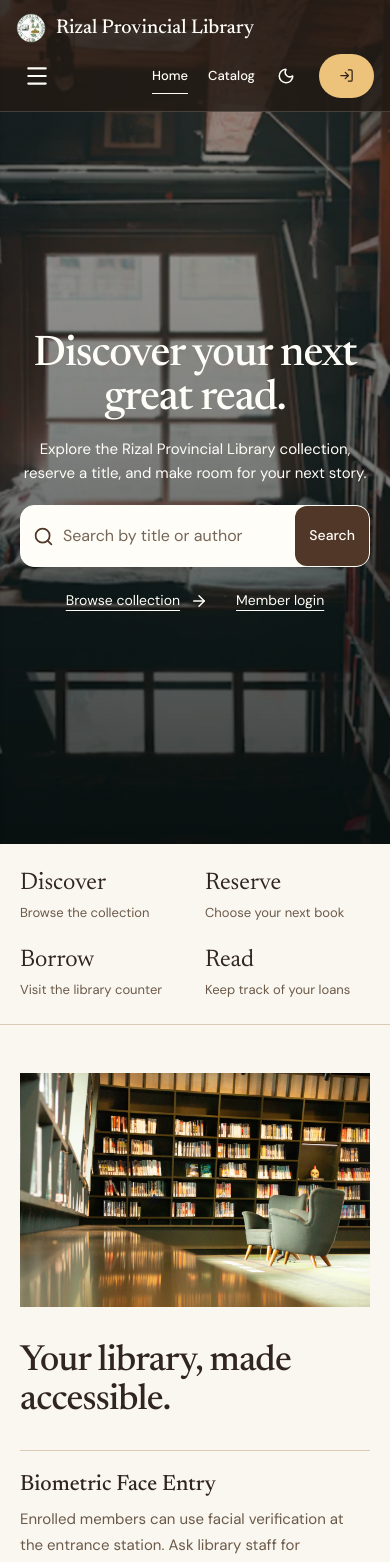
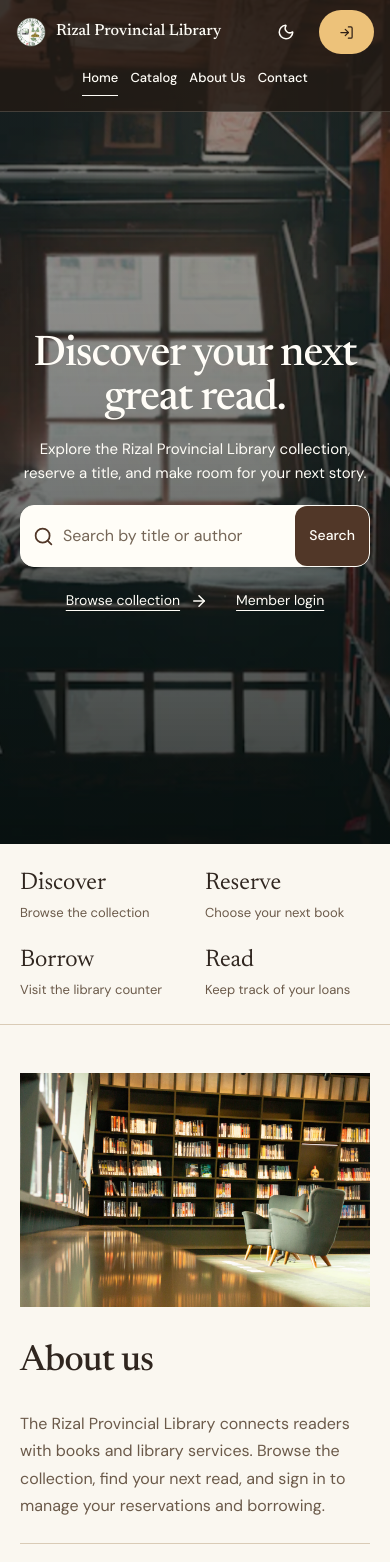
Before and after one commit to tatagos0101-bit/RPL-SYSTEM, a React (Vite) app in the folder frontend/: page / in a window 390 px wide. Shown: the top 1562 px of the page. Built offline with nearby package versions, Linux system fonts and the light colour scheme; no server answers.

Commit message:
Widen the public catalog and add direct About and Contact navigation

```diff
--- a/frontend/src/components/Navbar.jsx
+++ b/frontend/src/components/Navbar.jsx
@@ -1,4 +1,4 @@
-import { useState } from 'react';
+import { useEffect, useState } from 'react';
 import { Link, useLocation, useNavigate } from 'react-router-dom';
 import { Menu, X, LogOut, User, BookOpen, LayoutGrid, Camera, Home, Sun, Moon, LogIn } from 'lucide-react';
 import { clearAuth } from '../api/auth';
@@ -11,10 +11,17 @@ const Navbar = () => {
   );
   const navigate = useNavigate();
   const location = useLocation();
+  const isPublicDiscovery = ['/', '/browse'].includes(location.pathname);
 
   const isLoggedIn = localStorage.getItem('isLoggedIn') === 'true';
   const userRole = localStorage.getItem('userRole');
   const hideCurrentCatalog = isLoggedIn && userRole === 'librarian' && location.pathname.replace(/\/+$/, '') === '/browse';
+
+  useEffect(() => {
+    if (!isPublicDiscovery || location.hash) return;
+    const frame = requestAnimationFrame(() => window.scrollTo({ top: 0, behavior: 'instant' }));
+    return () => cancelAnimationFrame(frame);
+  }, [isPublicDiscovery, location.hash, location.key]);
 
   const toggleTheme = () => {
     const newDark = !isDark;
@@ -47,30 +54,33 @@ const Navbar = () => {
   return (
     <>
       {/* TOP NAV */}
-      <nav className={`rpl-chrome rpl-header fixed top-0 left-0 w-full z-50 ${['/', '/browse'].includes(location.pathname) ? 'rpl-discovery-nav' : ''} ${location.pathname === '/' ? 'rpl-landing-nav' : ''} ${location.pathname === '/browse' ? 'rpl-catalog-nav' : ''}`}>
+      <nav className={`rpl-chrome rpl-header fixed top-0 left-0 w-full z-50 ${isPublicDiscovery ? 'rpl-discovery-nav' : ''} ${location.pathname === '/' ? 'rpl-landing-nav' : ''} ${location.pathname === '/browse' ? 'rpl-catalog-nav' : ''}`}>
         {logoutError && <p role="alert" className="absolute top-full left-0 w-full p-3 bg-panel text-danger">{logoutError}</p>}
 
         {/* Left: Hamburger + Logo */}
         <div className="rpl-header-leading">
-          <button
+          {!isPublicDiscovery && <button
             onClick={() => setIsOpen(true)}
             className="p-2 text-muted hover:bg-info-soft rounded-lg transition-all"
             aria-label="Open menu" aria-expanded={isOpen} aria-controls="public-navigation"
           >
             <Menu size={26} />
-          </button>
+          </button>}
 
           <Link to={getHomePath()} onClick={() => setIsOpen(false)} className="rpl-brand"><img src="/RPL.png" alt="" className="rpl-brand-logo" /><span>Rizal Provincial Library</span></Link>
         </div>
 
+        {isPublicDiscovery && (
+            <div className="discovery-nav-links">
+              <Link to="/" aria-current={location.pathname === '/' && !location.hash ? 'page' : undefined}>Home</Link>
+              {!hideCurrentCatalog && <Link to="/browse" aria-current={location.pathname === '/browse' ? 'page' : undefined}>Catalog</Link>}
+              <Link to="/#about-us" aria-current={location.pathname === '/' && location.hash === '#about-us' ? 'location' : undefined}>About Us</Link>
+              <Link to="/#contact" aria-current={location.pathname === '/' && location.hash === '#contact' ? 'location' : undefined}>Contact</Link>
+            </div>
+        )}
+
         {/* Right: Theme toggle + Auth button */}
         <div className="rpl-header-actions">
-          {['/', '/browse'].includes(location.pathname) && (
-            <div className="discovery-nav-links">
-              <Link to="/" aria-current={location.pathname === '/' ? 'page' : undefined}>Home</Link>
-              {!hideCurrentCatalog && <Link to="/browse" aria-current={location.pathname === '/browse' ? 'page' : undefined}>Catalog</Link>}
-            </div>
-          )}
           <button
             onClick={toggleTheme}
             className="p-2.5 rounded-lg text-muted hover:bg-subtle transition-all"
@@ -103,6 +113,7 @@ const Navbar = () => {
         </div>
       </nav>
 
+      {!isPublicDiscovery && <>
       {/* OVERLAY */}
       {isOpen && (
         <div
@@ -168,6 +179,7 @@ const Navbar = () => {
           </p>
         </div>
       </div>
+      </>}
     </>
   );
 };
--- a/frontend/src/pages/public/LandingPage.jsx
+++ b/frontend/src/pages/public/LandingPage.jsx
@@ -1,6 +1,6 @@
-import { useRef, useState } from 'react';
+import { useEffect, useRef, useState } from 'react';
 import { catalogSearchPath } from '../../api/catalogDiscovery';
-import { Link, useNavigate } from 'react-router-dom';
+import { Link, useLocation, useNavigate } from 'react-router-dom';
 import { Search, Scan, Sparkles, QrCode, MapPin, Clock, Phone, Mail, ChevronRight, ArrowRight } from 'lucide-react';
 import useLandingMotion from '../../components/public/useLandingMotion';
 
@@ -41,7 +41,25 @@ const LandingPage = () => {
   const pageRef = useRef(null);
   const [searchQuery, setSearchQuery] = useState('');
   const navigate = useNavigate();
+  const { hash, key: locationKey } = useLocation();
   useLandingMotion(pageRef);
+
+  useEffect(() => {
+    const targetId = hash === '#about-us' ? 'about-us' : hash === '#contact' ? 'contact' : null;
+    if (!targetId) return;
+    const frame = requestAnimationFrame(() => {
+      const section = document.getElementById(targetId);
+      (section?.querySelector('h2') || section)?.scrollIntoView({
+        behavior: window.matchMedia('(prefers-reduced-motion: reduce)').matches ? 'auto' : 'smooth',
+        block: 'start',
+      });
+    });
+    return () => {
+      cancelAnimationFrame(frame);
+      // A new navigation must not inherit an unfinished native smooth scroll.
+      window.scrollTo({ top: window.scrollY, left: window.scrollX, behavior: 'instant' });
+    };
+  }, [hash, locationKey]);
 
   const handleSearch = (e) => {
     e.preventDefault();
@@ -91,13 +109,17 @@ const LandingPage = () => {
         </div>
       </section>
 
-      <section className="discovery-services" aria-labelledby="discovery-services-title">
+      <section id="about-us" className="discovery-services" aria-labelledby="discovery-services-title">
         <div className="discovery-container discovery-services-layout">
           <div className="discovery-service-photo discovery-reveal">
             <img src="/images/reading-room-1200.webp" alt="Sunlight across a quiet reading room and bookshelves" width="1200" height="800" loading="lazy" decoding="async" />
           </div>
           <div className="discovery-services-copy">
-            <h2 id="discovery-services-title" className="discovery-reveal">Your library, made accessible.</h2>
+            <h2 id="discovery-services-title" className="discovery-reveal">About us</h2>
+            <p className="discovery-about-intro discovery-reveal">
+              The Rizal Provincial Library connects readers with books and library services.
+              Browse the collection, find your next read, and sign in to manage your reservations and borrowing.
+            </p>
             <div className="discovery-service-list">
               {FEATURES.map((f) => (
                 <div key={f.title} className="discovery-service discovery-reveal">
@@ -124,7 +146,7 @@ const LandingPage = () => {
               <p className="discovery-contact"><MapPin size={19} aria-hidden="true" /><span>L. Wood Rd, Dolores,<br />Taytay, 1920 Rizal</span></p>
               <p className="discovery-contact"><Clock size={19} aria-hidden="true" /><span>Mon – Fri | 8:00 AM – 5:00 PM</span></p>
             </div>
-            <div className="discovery-reveal">
+            <div id="contact" className="discovery-reveal">
               <h2>Contact Us</h2>
               <div className="discovery-contact"><Phone size={19} aria-hidden="true" /><div><p className="discovery-contact-label">Telephone</p><a href="tel:026587276">(02) 658-7276</a></div></div>
               <div className="discovery-contact"><Mail size={19} aria-hidden="true" /><div><p className="discovery-contact-label">Email</p><a href="mailto:provinciallibrary_rizal@yahoo.com">provinciallibrary_rizal@yahoo.com</a></div></div>
--- a/frontend/src/styles/discovery.css
+++ b/frontend/src/styles/discovery.css
@@ -109,7 +109,8 @@
 }
 .rpl-discovery-nav .rpl-header-actions > button,
 .rpl-discovery-nav .rpl-header-leading > button { color: var(--rpl-ink); border-radius: 3px; }
-.rpl-discovery-nav .discovery-nav-links { display: flex; align-items: center; gap: 28px; margin-right: 16px; }
+.rpl-discovery-nav .discovery-nav-links { display: flex; align-items: center; justify-self: center; gap: 28px; margin-right: 0; }
+.rpl-discovery-nav .rpl-header-actions { justify-self: end; }
 .rpl-discovery-nav .discovery-nav-links a {
   display: inline-flex;
   align-items: center;
@@ -118,6 +119,7 @@
   color: var(--rpl-ink);
   font-size: .875rem;
   font-weight: 500;
+  white-space: nowrap;
 }
 .rpl-discovery-nav .discovery-nav-links a::after {
   content: "";
@@ -131,7 +133,10 @@
   transform-origin: left;
   transition: transform 180ms ease;
 }
-.rpl-discovery-nav .discovery-nav-links a:is(:hover, [aria-current="page"])::after { transform: scaleX(1); }
+.rpl-discovery-nav .discovery-nav-links a:is(:hover, [aria-current="page"], [aria-current="location"])::after { transform: scaleX(1); }
+@media (min-width: 1100px) {
+  .rpl-discovery-nav.rpl-header:has(> .discovery-nav-links) { grid-template-columns: minmax(0, 1fr) auto minmax(0, 1fr); }
+}
 
 /* The landing header sits over the room; the catalog keeps its paper header. */
 .rpl-landing-nav.rpl-header { --rpl-focus: #f2c66d; background: rgb(35 26 20 / 82%); border-bottom-color: rgb(255 253 247 / 16%); }
@@ -139,6 +144,7 @@
 .rpl-landing-nav .discovery-nav-links a,
 .rpl-landing-nav :is(.rpl-header-leading, .rpl-header-actions) > button { color: #fffdf7; }
 .rpl-landing-nav .rpl-header-actions > a { background: #edc27a; color: #302016; }
+.rpl-landing-nav .discovery-nav-links a[aria-current="location"] { color: #edc27a; }
 .rpl-landing-nav :is(.rpl-header-leading, .rpl-header-actions) > button:hover { background: rgb(255 253 247 / 12%); }
 
 /* Existing local photography becomes the full-bleed, gently moving room. */
@@ -251,6 +257,9 @@
 .rpl-landing .discovery-service-photo { height: 510px; overflow: hidden; }
 .rpl-landing .discovery-service-photo img { width: 100%; height: 100%; object-fit: cover; object-position: 55% center; }
 .rpl-landing .discovery-services-copy { min-width: 0; }
+.rpl-landing :is(#about-us, #contact) { scroll-margin-top: calc(var(--rpl-header-height) + 16px); }
+.rpl-landing :is(#about-us, #contact) h2 { scroll-margin-top: calc(var(--rpl-header-height) + 48px); }
+.rpl-landing .discovery-about-intro { max-width: 65ch; margin-bottom: 24px; color: var(--rpl-muted); font-size: 1rem; line-height: 1.7; }
 .rpl-landing .discovery-services h2 { margin: 0 0 28px; font-size: 2.5rem; line-height: 1.1; letter-spacing: -.02em; text-wrap: auto; }
 .rpl-landing .discovery-service { border-top: 1px solid var(--rpl-line); padding-block: 20px; }
 .rpl-landing .discovery-service h3 { font-size: 1.375rem; line-height: 1.3; }
@@ -373,7 +382,15 @@
   .rpl-catalog .catalog-public-book:hover .catalog-book-action { background: var(--rpl-info-soft); border-color: var(--rpl-link); }
 }
 @media (min-width: 800px) {
-  .rpl-public.rpl-catalog .catalog-content { width: min(1760px, calc(100% - 64px)); }
+  .rpl-public.rpl-catalog, .rpl-catalog-nav { --catalog-gutter: clamp(28px, 3vw, 80px); }
+  .rpl-public.rpl-catalog .catalog-content { width: calc(100% - var(--catalog-gutter) - var(--catalog-gutter)); }
+  .rpl-catalog-nav.rpl-header { padding-inline: var(--catalog-gutter); }
+}
+@media (min-width: 1100px) and (hover: hover) and (pointer: fine) {
+  .rpl-public.rpl-catalog .catalog-rail-books { display: grid; grid-template-columns: minmax(0, 1fr) auto; column-gap: 24px; }
+  .rpl-public.rpl-catalog .catalog-rail-books > .catalog-rail-heading { grid-column: 1; }
+  .rpl-public.rpl-catalog .catalog-page-controls-top { grid-column: 2; align-self: center; }
+  .rpl-public.rpl-catalog .catalog-rail-books > :is(.catalog-rail-track, .catalog-page-controls-bottom) { grid-column: 1 / -1; }
 }
 @media (min-width: 800px) and (hover: hover) and (pointer: fine) {
   .rpl-public.rpl-catalog .catalog-rail-books .catalog-rail-track { grid-template-columns: repeat(auto-fill, minmax(200px, 1fr)); gap: 32px 28px; }
@@ -455,6 +472,15 @@
   .rpl-catalog .catalog-panel { padding-inline: 12px; }
   .rpl-catalog .catalog-book { flex-basis: 132px; }
   .rpl-catalog .catalog-page-controls button { min-height: 44px; }
+}
+/* Four visible public links replace the drawer at every screen size. */
+@media (max-width: 1099px) {
+  .rpl-public.rpl-discovery, .rpl-discovery-nav { --rpl-header-height: max(112px, 7rem); }
+  .rpl-discovery-nav.rpl-header:has(> .discovery-nav-links) { grid-template-columns: minmax(0, 1fr) auto; grid-template-rows: 48px 44px; gap: 0 12px; padding-block: 8px; }
+  .rpl-discovery-nav.rpl-header .rpl-header-leading { display: flex; grid-column: 1; grid-row: 1; }
+  .rpl-discovery-nav.rpl-header .rpl-brand { grid-column: auto; grid-row: auto; font-size: clamp(1rem, 2.7vw, 1.25rem); }
+  .rpl-discovery-nav.rpl-header .rpl-header-actions { grid-column: 2; grid-row: 1; }
+  .rpl-discovery-nav .discovery-nav-links { grid-column: 1 / -1; grid-row: 2; gap: clamp(12px, 3vw, 28px); margin-right: 0; }
 }
 @media (hover: hover) and (prefers-reduced-motion: no-preference) {
   .rpl-catalog .catalog-book:hover .catalog-book-cover { transform: translateY(-2px); }
```
Also changed, not shown: 1 other file (tests, documents, lock files or other folders).
